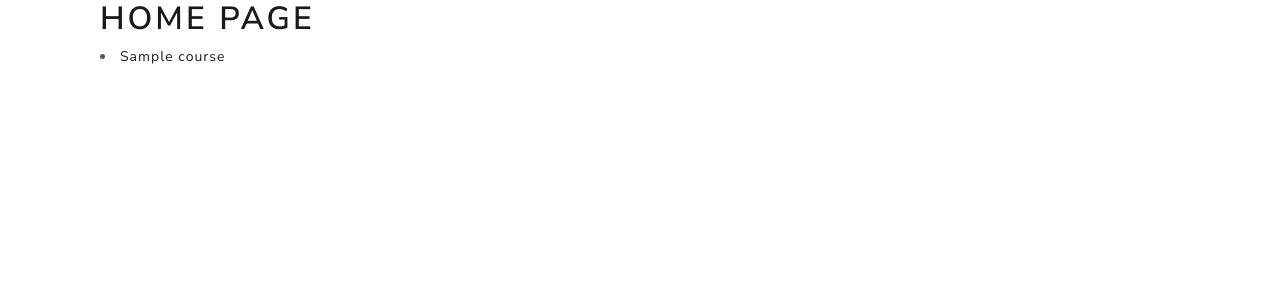
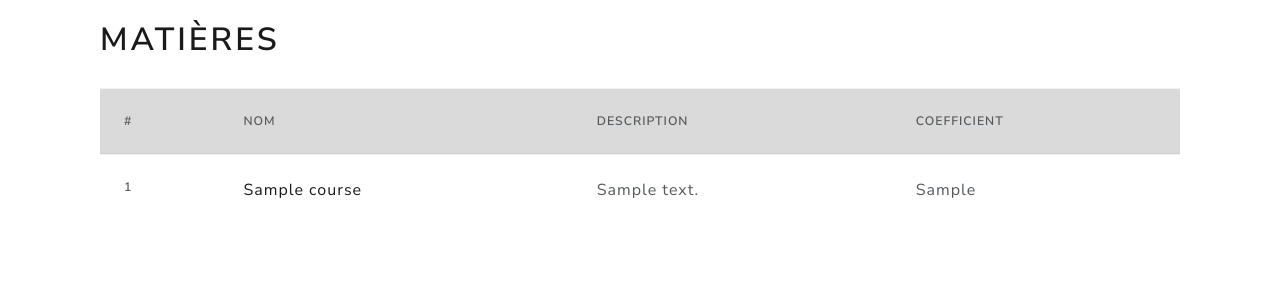
Before and after one commit to kaynye/djangoMyGes, a Django app: template django_app/templates/django_app/prof.course.html in a window 1280 px wide. Shown: the top 300 px of the page. Run offline with Django 3.2, Linux system fonts and the light colour scheme; the template is opened without the code that fills it: most values are stand-ins (such as "Sample title", 1, 10 or a date in 2020); data that the repository does not hold is empty; some libraries are stand-ins or nearby versions.

Commit message:
Display matiere into a table and new page prof course details

```diff
--- a/django_app/templates/django_app/prof.course.html
+++ b/django_app/templates/django_app/prof.course.html
@@ -4,10 +4,33 @@
 {% block css %}
 {% endblock %}
 {% block content%}
+    <br>
     <div class="container">
-        <h1>Home Page</h1>
-        {% for course in courses.all %}
-            <li><a href="{% url 'django_app:profCourseStudents' id=1 %}">{{course.m_name}}</a></li>
-        {%endfor%}
+        <h1>Matières</h1>
+        <br>
+        <table class="table table-hover">
+            <thead>
+              <tr class="table-active">
+                <th scope="col">#</th>
+                <th scope="col">Nom</th>
+                <th scope="col">Description</th>
+                <th scope="col">Coefficient</th>
+              </tr>
+            </thead>
+            <tbody>
+                {% for course in courses.all %}
+                <tr>
+                    <th scope="row">{{ forloop.counter }}</th>
+                    <td>
+                        <a href="{% url 'django_app:profCourseStudents' id=1 %}">
+                            {{ course.m_name }}
+                        </a>
+                    </td>
+                    <td>{{ course.m_description }}</td>
+                    <td>{{ course.m_coefficient }}</td>
+                </tr>
+                {% endfor %}
+            </tbody>
+          </table>
     </div>
 {% endblock %}
--- a/django_app/urls.py
+++ b/django_app/urls.py
@@ -18,6 +18,6 @@ urlpatterns = [
     path("change_password", views.change_password, name="change_password"),
     path("classes", views.student_class, name="classes"),
     path("planning", views.planning, name="planning"),
-    path("notes", views.notes, name="notes")
-
+    path("notes", views.notes, name="notes"),
+    path('prof/course/<int:id>', views.profCourseDetails, name="profCourseDetails")
 ]
```
Also changed, not shown: django_app/templates/django_app/prof.course.details.html (added, +12 -0 lines), django_app/views.py (+10 -1 lines).
